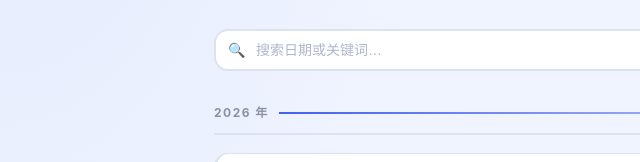
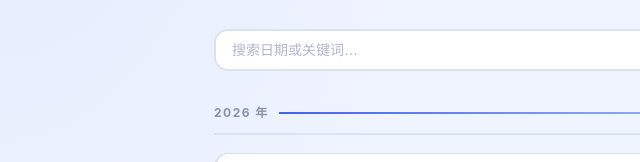
Before and after one commit to lucylook6-design/landy-briefings, a plain HTML site: page index.html in a window 1280 px wide. Shown: the part 300-462 px from the top of the page, 0-640 px from the left. Drawn offline with Linux system fonts and the light colour scheme.

Commit message:
fix: 修复搜索功能失效
- 移除 search-bar::before 伪元素，避免遮挡输入框
- filterReports 增加标签字段搜索
- 搜索关键词增加 trim 处理

Co-Authored-By: Claude Opus 4.7 <noreply@anthropic.com>

```diff
--- a/index.html
+++ b/index.html
@@ -188,14 +188,13 @@
     display: flex;
     gap: 10px;
     margin-bottom: 32px;
-    position: relative;
   }
   .search-bar input {
     flex: 1;
     background: var(--surface);
     border: 2px solid var(--border);
     border-radius: var(--radius);
-    padding: 11px 16px 11px 40px;
+    padding: 11px 16px;
     color: var(--text);
     font-size: 14px;
     outline: none;
@@ -205,16 +204,6 @@
   .search-bar input:focus {
     border-color: var(--accent);
     box-shadow: 0 0 0 4px rgba(67, 97, 238, 0.1);
-  }
-  .search-bar::before {
-    content: '🔍';
-    position: absolute;
-    left: 14px;
-    top: 50%;
-    transform: translateY(-50%);
-    font-size: 14px;
-    pointer-events: none;
-    z-index: 1;
   }
 
   /* ── 年份分组 ── */
@@ -732,10 +721,13 @@ function renderReports(list) {
 }
 
 function filterReports() {
-  const q = document.getElementById("search-input").value.toLowerCase();
+  const q = document.getElementById("search-input").value.toLowerCase().trim();
   if (!q) { renderReports(REPORTS); return; }
   const filtered = REPORTS.filter(r =>
-    r.date.includes(q) || r.title.toLowerCase().includes(q) || r.desc.toLowerCase().includes(q)
+    r.date.includes(q) ||
+    r.title.toLowerCase().includes(q) ||
+    r.desc.toLowerCase().includes(q) ||
+    (r.tags||[]).some(t => t.toLowerCase().includes(q))
   );
   renderReports(filtered);
 }
```
